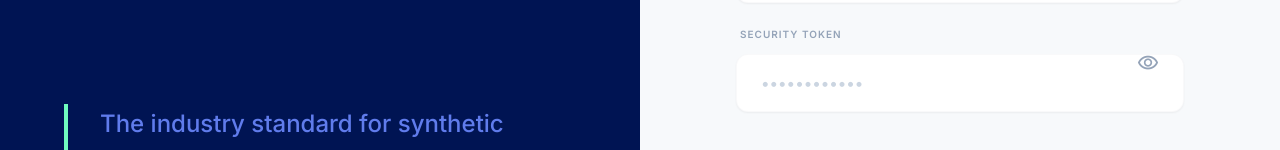
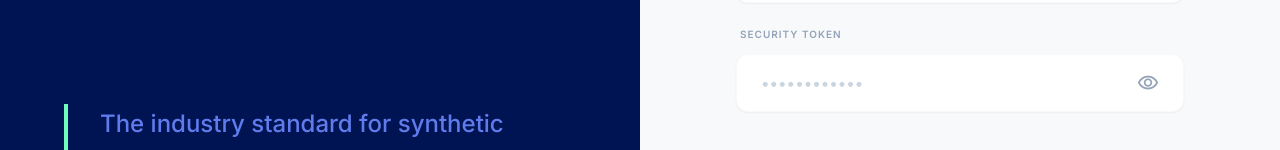
Before and after one commit to Krishna-1416/VAuth-Ai-Deepfake-detector-, a React (Vite) app in the folder frontend/: page /login in a window 1280 px wide. Shown: the part 373-523 px from the top of the page. Built offline with nearby package versions, Linux system fonts and the light colour scheme; no server answers.

Commit message:
fix: use inset-y-0 my-auto for precise vertical centering of eye icon

```diff
--- a/frontend/src/pages/Login.jsx
+++ b/frontend/src/pages/Login.jsx
@@ -236,7 +236,7 @@ const Login = () => {
                     <button
                       type="button"
                       onClick={() => setShowPassword(!showPassword)}
-                      className="absolute right-4 top-1/2 -translate-y-1/2 text-slate-400 hover:text-primary transition-colors flex items-center justify-center w-10 h-10"
+                      className="absolute right-4 inset-y-0 my-auto text-slate-400 hover:text-primary transition-colors flex items-center justify-center w-10 h-10"
                     >
                       <span className="material-symbols-outlined text-[22px] leading-none">
                         {showPassword ? 'visibility_off' : 'visibility'}
```
